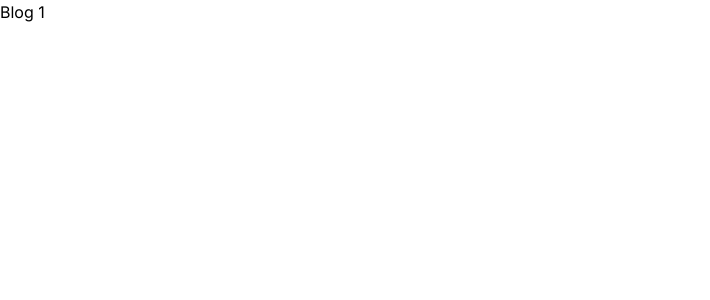
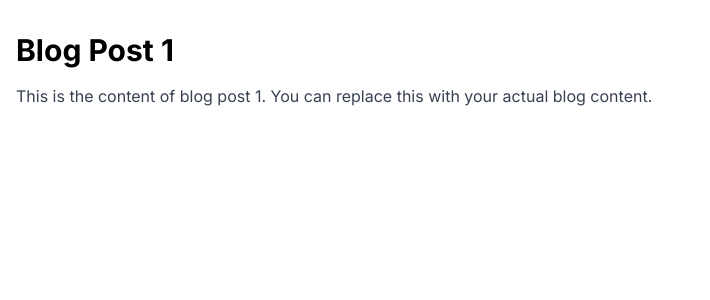
Before and after one commit to ze-ntsh/portfolio, a Next.js app: page /blog/1 in a window 1280 px wide. Shown: the top 300 px of the page, without its empty margins (0-710 px from the left). Built offline with nearby package versions, Linux system fonts and the light colour scheme.

Commit message:
vercel fix

```diff
--- a/app/blog/[id]/page.tsx
+++ b/app/blog/[id]/page.tsx
@@ -1,5 +1,12 @@
 export const Blog = ({ params }: { params: { id: string } }) => {
-  return <div>Blog {params.id}</div>;
+  return (
+    <div className="container mx-auto px-4 py-8">
+      <h1 className="text-3xl font-bold mb-4">Blog Post {params.id}</h1>
+      <p className="text-gray-700">
+        This is the content of blog post {params.id}. You can replace this with your actual blog content.
+      </p>
+    </div>
+  )
 };
 
 export default Blog;
```
